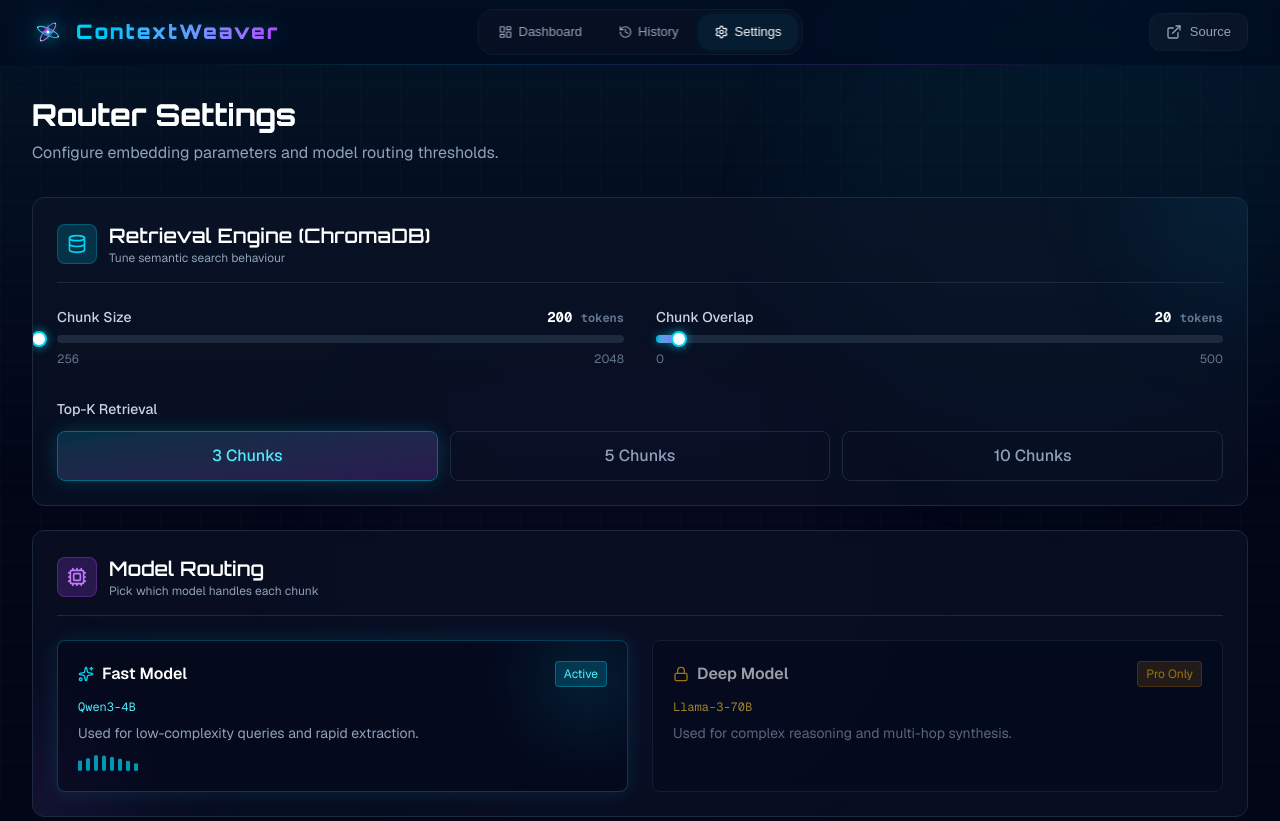
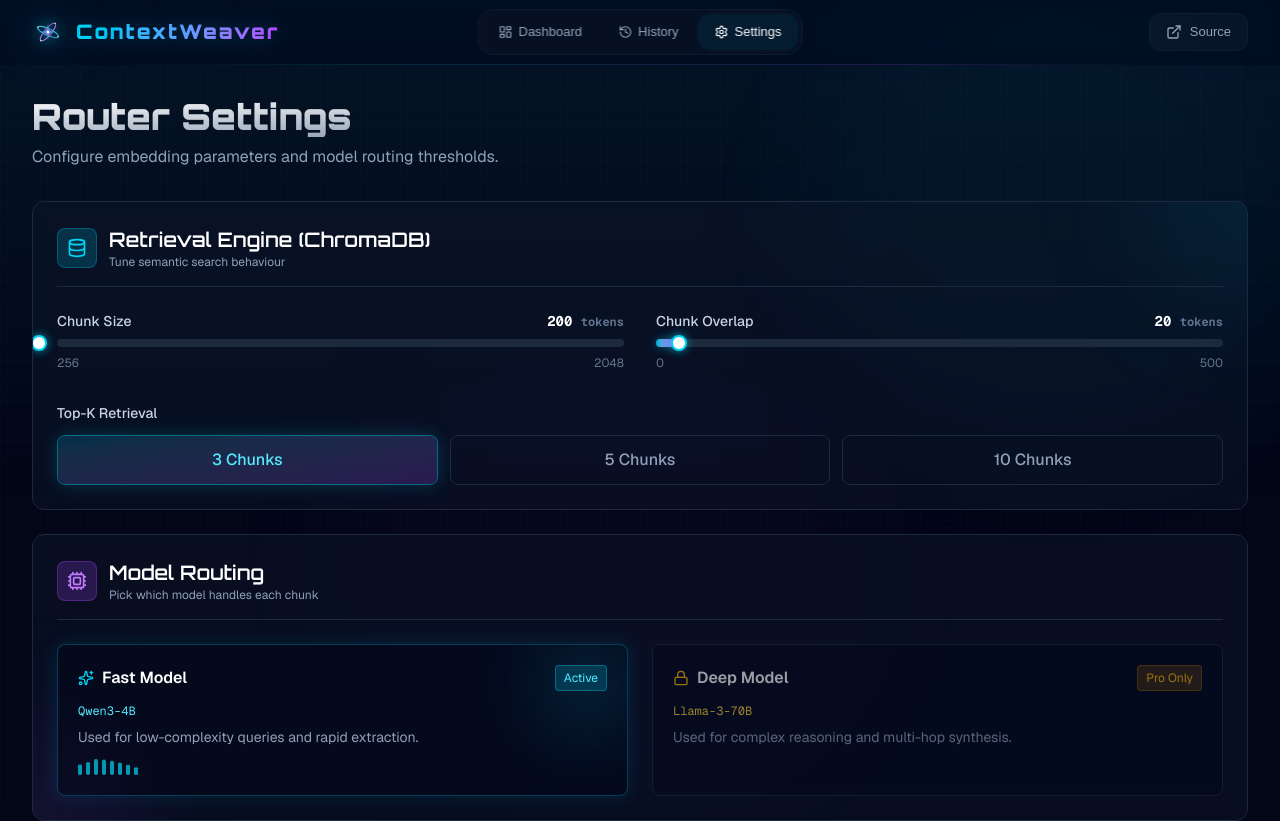
Before and after one commit to edycutjong/ContextWeaver, a Next.js app in the folder frontend/: page /settings in a window 1280 px wide. Shown: the top 821 px of the page. Built offline with nearby package versions, Linux system fonts and the light colour scheme.

Commit message:
fix(settings): standardize heading font to match dashboard styling

```diff
--- a/frontend/src/app/(app)/settings/page.tsx
+++ b/frontend/src/app/(app)/settings/page.tsx
@@ -94,7 +94,7 @@ export default function SettingsPage() {
     <div className="w-full flex-1 flex flex-col font-sans relative p-4 sm:p-6 lg:p-8">
       <div className="max-w-7xl mx-auto w-full pb-12">
         <div className="mb-8">
-          <h1 className="text-3xl font-orbitron font-bold text-white mb-2 bg-clip-text text-transparent bg-gradient-to-r from-white to-slate-400">
+          <h1 className="text-3xl sm:text-4xl font-orbitron font-black text-transparent bg-clip-text bg-gradient-to-br from-white to-slate-500 mb-2">
             Router Settings
           </h1>
           <p className="text-slate-400">Configure embedding parameters and model routing thresholds.</p>
```
